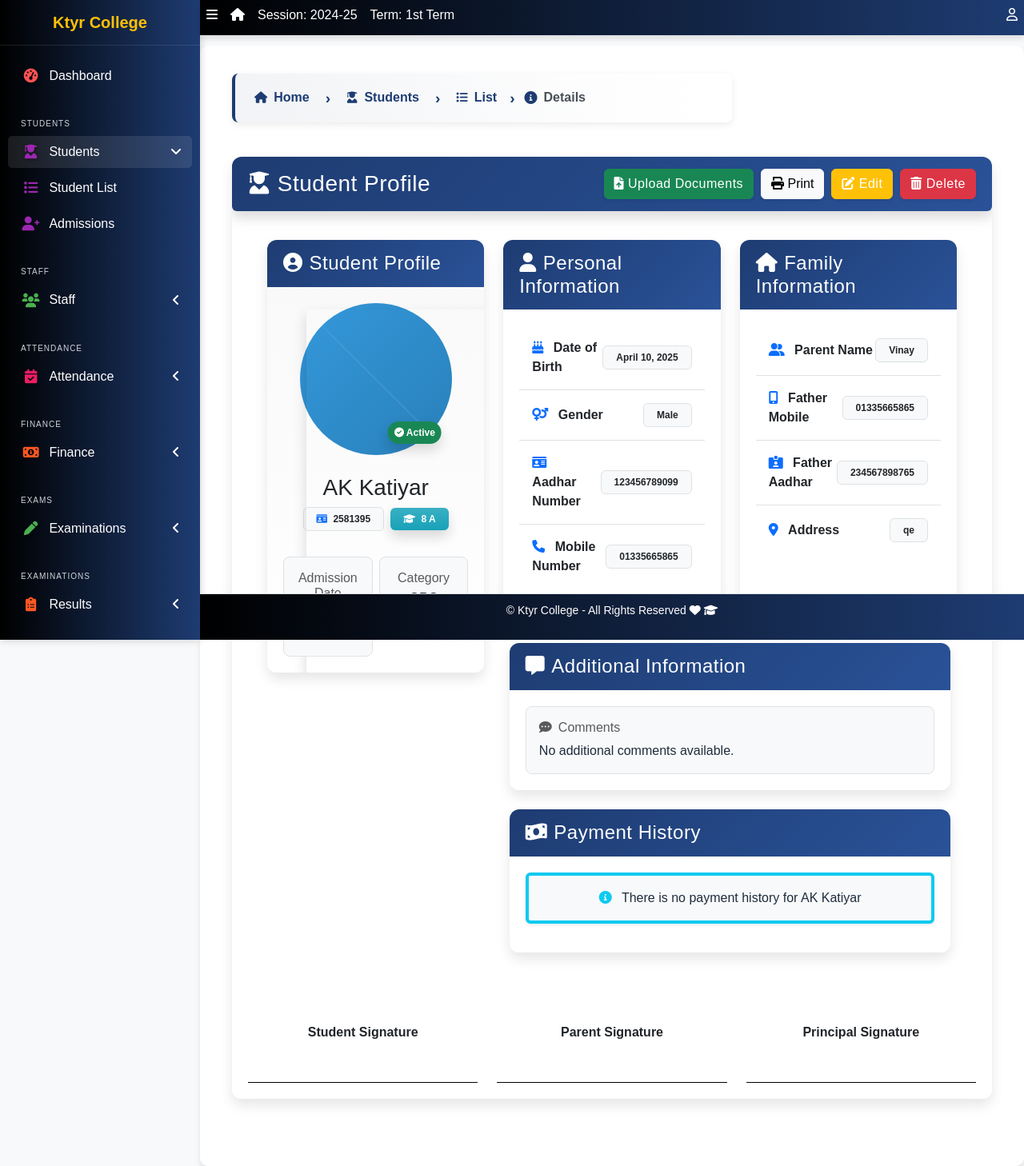
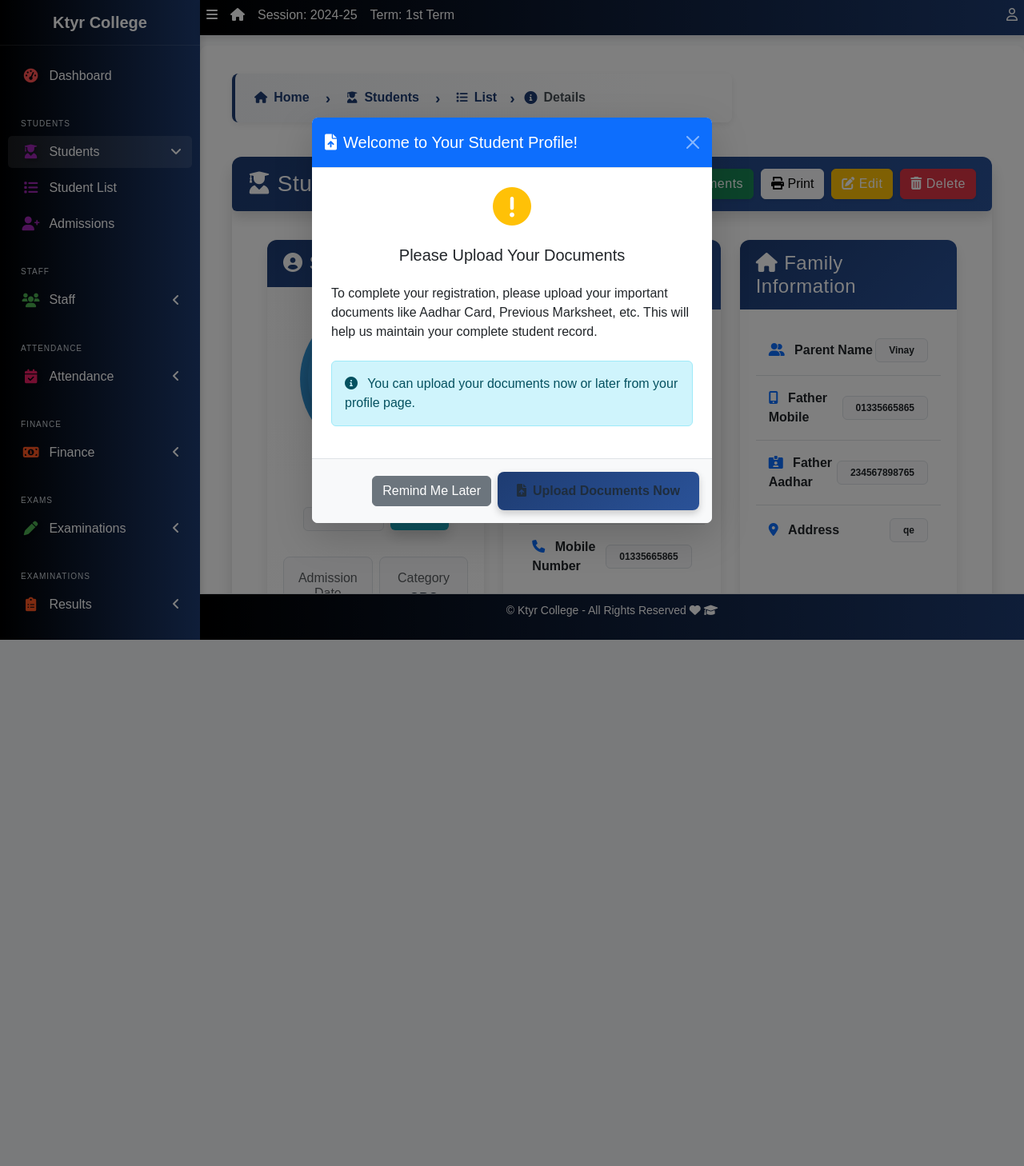
Before and after one commit to AmanKtyr/Django-School-Management-System, a Django app: page /student/5/ in a window 1280 px wide. Shown: the whole page at 80% size. After the commit the page ends 800 px from the top, so only its background shows below. Run offline with Django 3.2, Linux system fonts and the light colour scheme; a user stored in the database is signed in; data comes from the database, SQL or seed files in the repository; both versions use the stored data as it was after the commit; some libraries are stand-ins or nearby versions.

Commit message:
Add popup in   Student Profile for  upload Documents

```diff
--- a/SMS/apps/students/templates/students/student_detail.html
+++ b/SMS/apps/students/templates/students/student_detail.html
@@ -67,6 +67,38 @@
 </div>
 
 {% block content %}
+<!-- Document Upload Reminder Modal - Only shown for first-time login -->
+{% if not documents %}
+<div class="modal fade" id="documentUploadModal" tabindex="-1" aria-labelledby="documentUploadModalLabel" aria-hidden="true">
+  <div class="modal-dialog modal-dialog-centered">
+    <div class="modal-content border-0 shadow-lg">
+      <div class="modal-header bg-primary text-white">
+        <h5 class="modal-title" id="documentUploadModalLabel"><i class="fas fa-file-upload me-2"></i>Welcome to Your Student Profile!</h5>
+        <button type="button" class="btn-close btn-close-white" data-bs-dismiss="modal" aria-label="Close"></button>
+      </div>
+      <div class="modal-body p-4">
+        <div class="text-center mb-3">
+          <i class="fas fa-exclamation-circle text-warning" style="font-size: 3rem;"></i>
+        </div>
+        <h5 class="text-center mb-3">Please Upload Your Documents</h5>
+        <p class="mb-4">To complete your registration, please upload your important documents like Aadhar Card, Previous Marksheet, etc. This will help us maintain your complete student record.</p>
+        <div class="alert alert-info">
+          <i class="fas fa-info-circle me-2"></i> You can upload your documents now or later from your profile page.
+        </div>
+      </div>
+      <div class="modal-footer bg-light">
+        <button type="button" class="btn btn-secondary" data-bs-dismiss="modal">Remind Me Later</button>
+        <a href="{% url 'upload-student-documents' object.id %}" class="btn btn-primary">
+          <i class="fas fa-file-upload me-2"></i>Upload Documents Now
+        </a>
+      </div>
+    </div>
+  </div>
+</div>
+{% endif %}
+
+
+
 <div class="container-fluid px-4 py-3">
   <div class="row g-4">
     <!-- Left Column - Student Profile Card -->
@@ -83,9 +115,14 @@
           <div class="position-relative mb-4">
             <div class="student-photo-container p-2 rounded-circle mx-auto" style="background: linear-gradient(135deg, #3498db, #2980b9); width: 190px; height: 190px;">
               {% if object.passport %}
-                <img src="{{ object.passport.url }}" class="student-photo shadow mx-auto" alt="{{ object.fullname }}">
+                <img src="{{ object.passport.url }}" class="student-photo shadow mx-auto"
+                     alt="{{ object.fullname }}"
+                     style="width: 170px; height: 170px; object-fit: cover; border-radius: 50%;">
               {% else %}
-                <img src="{% static 'dist/img/avatar.png' %}" class="student-photo shadow mx-auto" alt="{{ object.fullname }}">
+                <img src="{% static 'dist/img/avatar.png' %}" class="student-photo shadow mx-auto"
+                     alt="{{ object.fullname }}"
+                     style="width: 170px; height: 170px; object-fit: cover; border-radius: 50%;"
+                     onerror="this.src='{% static 'dist/img/avatar.png' %}'">
               {% endif %}
             </div>
             <div class="position-absolute bottom-0 end-0 translate-middle">
@@ -196,7 +233,7 @@
               <h4 class="mb-0"><i class="fas fa-file-alt me-2"></i>Student Documents</h4>
             </div>
             <div class="card-body p-3">
-              <div class="alert alert-info bg-light border-start border-info border-4 shadow-sm">
+              <div class="alert alert-info  border-1 shadow-sm">
                 <p class="mb-0"><i class="fas fa-info-circle text-info me-2"></i> The following documents have been uploaded for this student.</p>
               </div>
 
@@ -324,7 +361,7 @@
                 </table>
               </div>
               {% else %}
-                <div class="alert alert-info bg-light border-start border-info border-4 shadow-sm">
+                <div class="alert alert-info  border-1 shadow-sm">
                   <p class="mb-0 text-center"><i class="fas fa-info-circle text-info me-2"></i> There is no payment history for {{ object }}</p>
                 </div>
               {% endif %}
@@ -354,6 +391,7 @@
   </div>
 </div>
 
+
 <!-- Add some JavaScript for animations -->
 <script>
   document.addEventListener('DOMContentLoaded', function() {
@@ -369,6 +407,12 @@
         section.style.transform = 'translateY(0)';
       }, 100 * (index + 1));
     });
+
+    // Show document upload modal for first-time login
+    {% if not documents %}
+    const documentModal = new bootstrap.Modal(document.getElementById('documentUploadModal'));
+    documentModal.show();
+    {% endif %}
   });
 </script>
 
--- a/SMS/apps/students/templates/students/student_list.html
+++ b/SMS/apps/students/templates/students/student_list.html
@@ -45,7 +45,7 @@
           <th>Section</th>
           <th>Gender</th>
           <th>Mobile Number</th>
-          {% comment %} <th>Father Phone Number</th> {% endcomment %}
+          <th>Father Phone Number</th>
           <th>Aadhar Number</th>
           <th>Status</th>
           {% comment %} <th>Barcode</th> {% endcomment %}
--- a/SMS/apps/students/views.py
+++ b/SMS/apps/students/views.py
@@ -48,10 +48,7 @@
         context["payments"] = Invoice.objects.filter(student=self.object)
 
         # Get student documents if they exist
-        try:
-            context["documents"] = StudentDocument.objects.get(student=self.object)
-        except StudentDocument.DoesNotExist:
-            context["documents"] = None
+        context['documents'] = StudentDocument.objects.filter(student=self.object).first()
 
         return context
 
```
Also changed, not shown: SMS/db.sqlite3, SMS/media/students/documents/aadhar/Screenshot_7-4-2025_155959_127.0.0.1.jpeg (added), SMS/media/students/passports/theach-dp.jpg (added), 1 other file.
